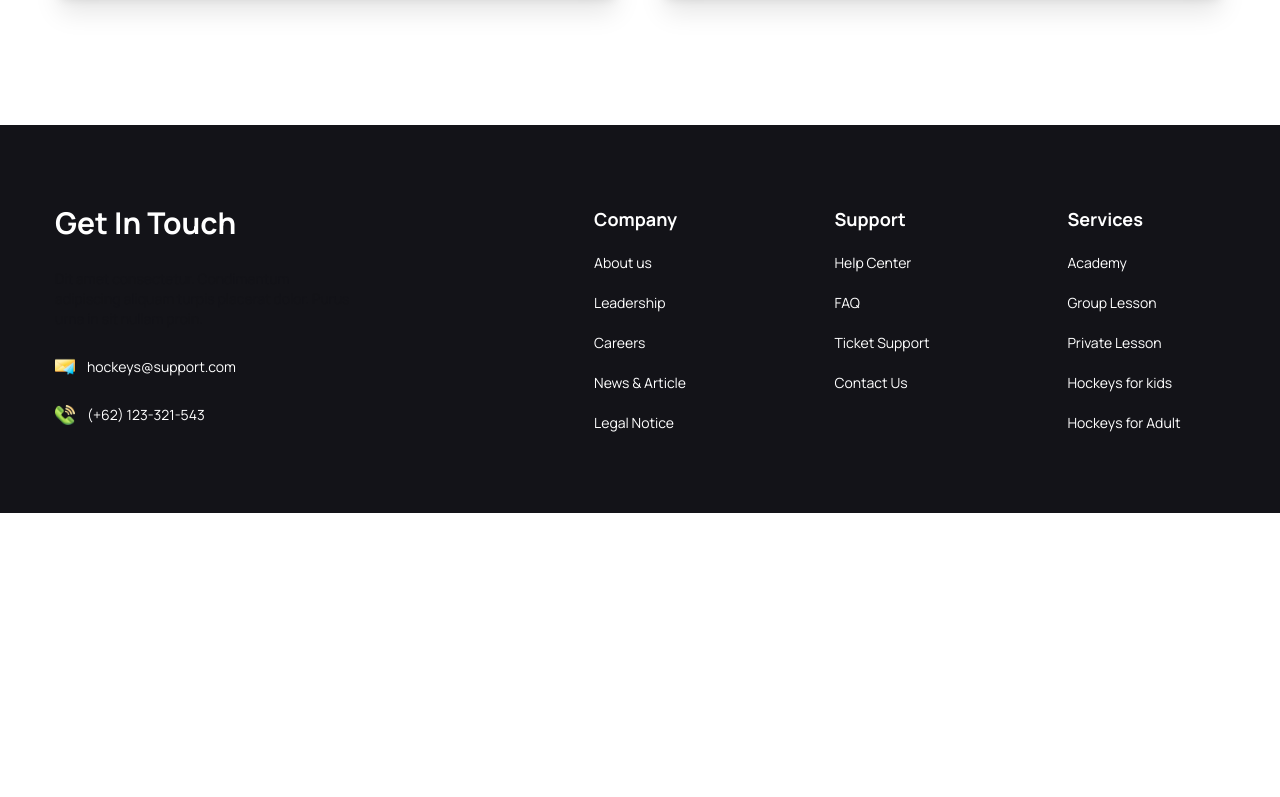
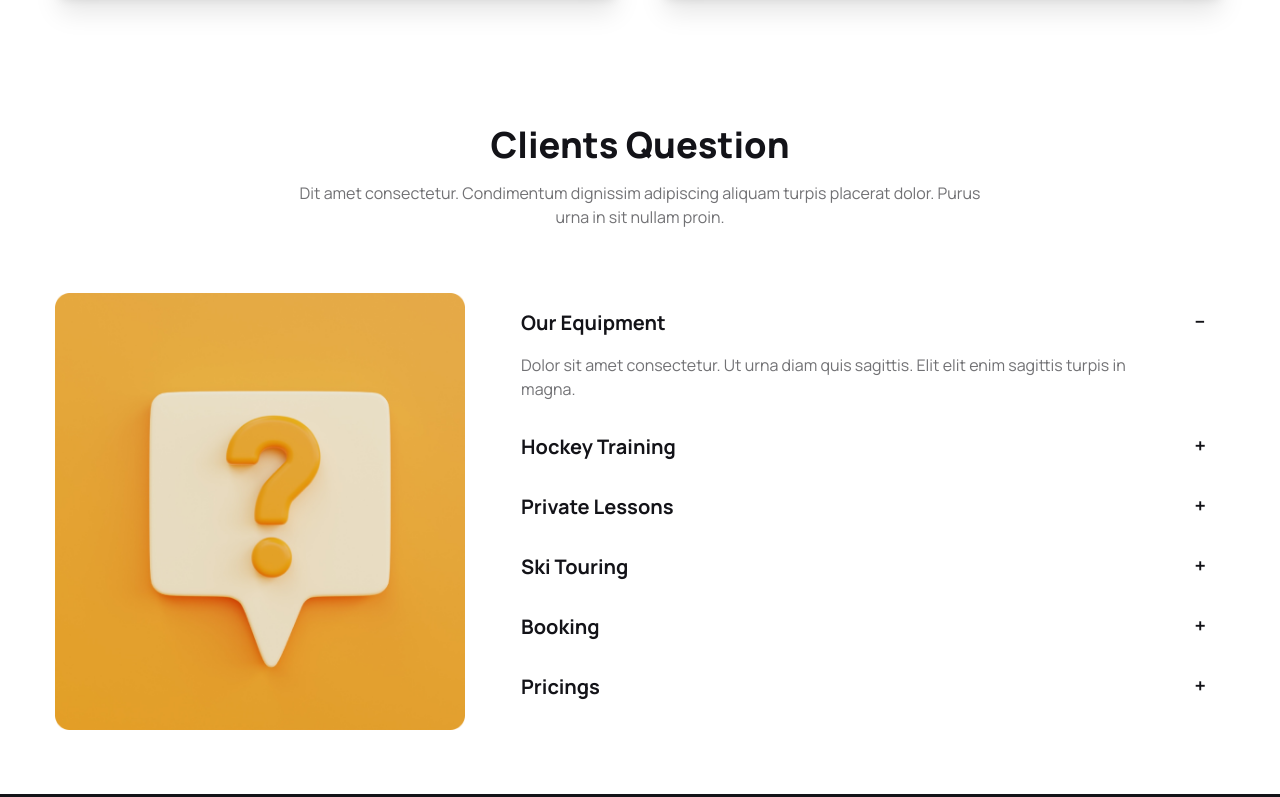
Before and after one commit to RUHULAMIN2024/assignment_3, a plain HTML site: page index.html in a window 1280 px wide. Shown: the part 3207-4004 px from the top of the page. Before the commit the page ends 3720 px from the top, so only its background shows below. Drawn offline with nearby package versions, Linux system fonts and the light colour scheme.

Commit message:
client Question section added

```diff
--- a/index.html
+++ b/index.html
@@ -280,8 +280,79 @@
                 </div>
             </div>
         </section>
+
+        <!-- Clients Question section start -->
+        <section>
+            <div class="w-3/5 mx-auto text-center flex flex-col items-center justify-center space-y-4">
+                <h3 class="md:text-4xl text-2xl font-extrabold">Clients Question</h3>
+                <p>Dit amet consectetur. Condimentum dignissim adipiscing aliquam turpis placerat dolor. Purus urna in sit nullam proin. </p>
+            </div>
+            <div class="flex flex-col md:flex-row gap-10 py-16">
+                <div><img src="images/11.png" alt=""></div>
+                <div>
+                    <div class="collapse collapse-plus">
+                        <input type="radio" name="my-accordion-3" checked="checked" />
+                        <div class="collapse-title text-xl font-bold">
+                            Our Equipment
+                        </div>
+                        <div class="collapse-content">
+                          <p class="pr-20">Dolor sit amet consectetur. Ut urna diam quis sagittis. Elit elit enim sagittis turpis in magna.</p>
+                        </div>
+                      </div>
+                      <div class="collapse collapse-plus ">
+                        <input type="radio" name="my-accordion-3" />
+                        <div class="collapse-title text-xl font-bold">
+                            Hockey Training
+                        </div>
+                        <div class="collapse-content">
+                            <p class="pr-20">Dolor sit amet consectetur. Ut urna diam quis sagittis. Elit elit enim sagittis turpis in magna.</p>
+                        </div>
+                      </div>
+                      <div class="collapse collapse-plus ">
+                        <input type="radio" name="my-accordion-3" />
+                        <div class="collapse-title text-xl font-bold">
+                            Private Lessons
+                        </div>
+                        <div class="collapse-content">
+                            <p class="pr-20">Dolor sit amet consectetur. Ut urna diam quis sagittis. Elit elit enim sagittis turpis in magna.</p>
+                        </div>
+                      </div>
+                      <div class="collapse collapse-plus">
+                        <input type="radio" name="my-accordion-3" />
+                        <div class="collapse-title text-xl font-bold">
+                            Ski Touring
+                        </div>
+                        <div class="collapse-content">
+                            <p class="pr-20">Dolor sit amet consectetur. Ut urna diam quis sagittis. Elit elit enim sagittis turpis in magna.</p>
+                        </div>
+                      </div>
+                      <div class="collapse collapse-plus ">
+                        <input type="radio" name="my-accordion-3" />
+                        <div class="collapse-title text-xl font-bold">
+                            Booking
+                        </div>
+                        <div class="collapse-content">
+                            <p class="pr-20">Dolor sit amet consectetur. Ut urna diam quis sagittis. Elit elit enim sagittis turpis in magna.</p>
+                        </div>
+                      </div>
+                      <div class="collapse collapse-plus ">
+                        <input type="radio" name="my-accordion-3" />
+                        <div class="collapse-title text-xl font-bold">
+                            Pricings
+                        </div>
+                        <div class="collapse-content">
+                            <p class="pr-20">Dolor sit amet consectetur. Ut urna diam quis sagittis. Elit elit enim sagittis turpis in magna.</p>
+                        </div>
+                      </div>
+                </div>
+            </div>
+        </section>
+        <!-- Clients Question section finish -->
+
     </main>
-    <footer class="bg-[#131318]">
+        <!-- footer section start -->
+
+        <footer class="bg-[#131318]">
     <div class="grid grid-cols-2 md:grid-cols-5 gap-10 footer py-20 text-white ">
         <div class="space-y-5 col-span-2 mx-auto p-10 md:p-0">
             <h3 class="text-3xl font-bold">Get In Touch</h3>
@@ -319,6 +390,9 @@
                 <h5>Hockeys for Adult</h5>
         </div>
     </div>
-    </footer>
+        </footer>
+        <!-- footer section finish -->
+
+
 </body>
 </html>
```
